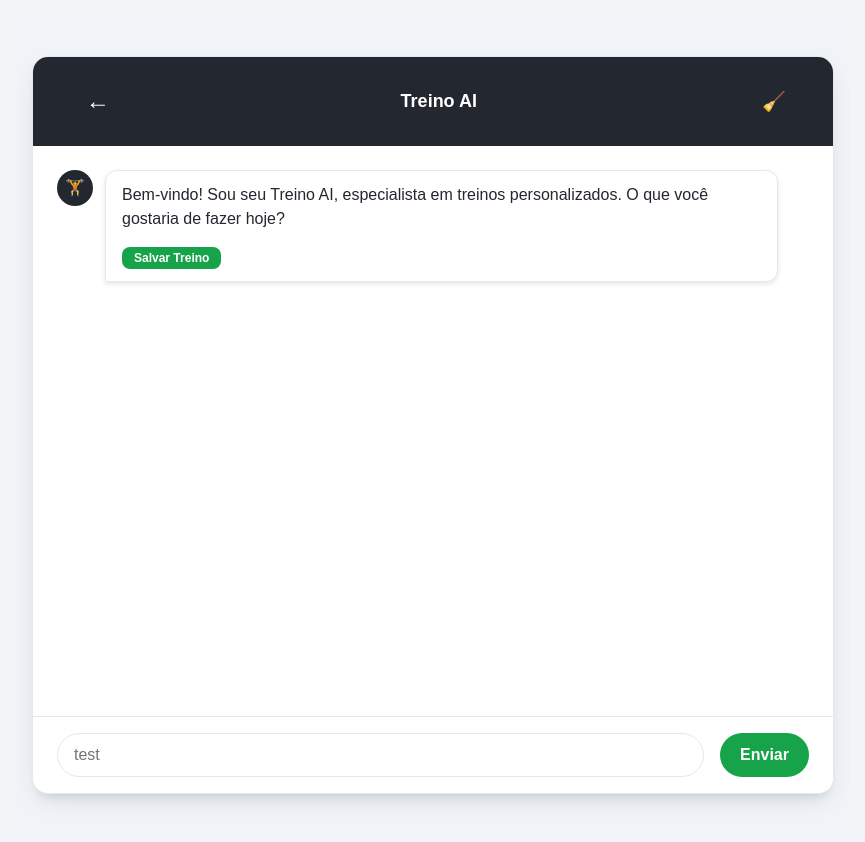
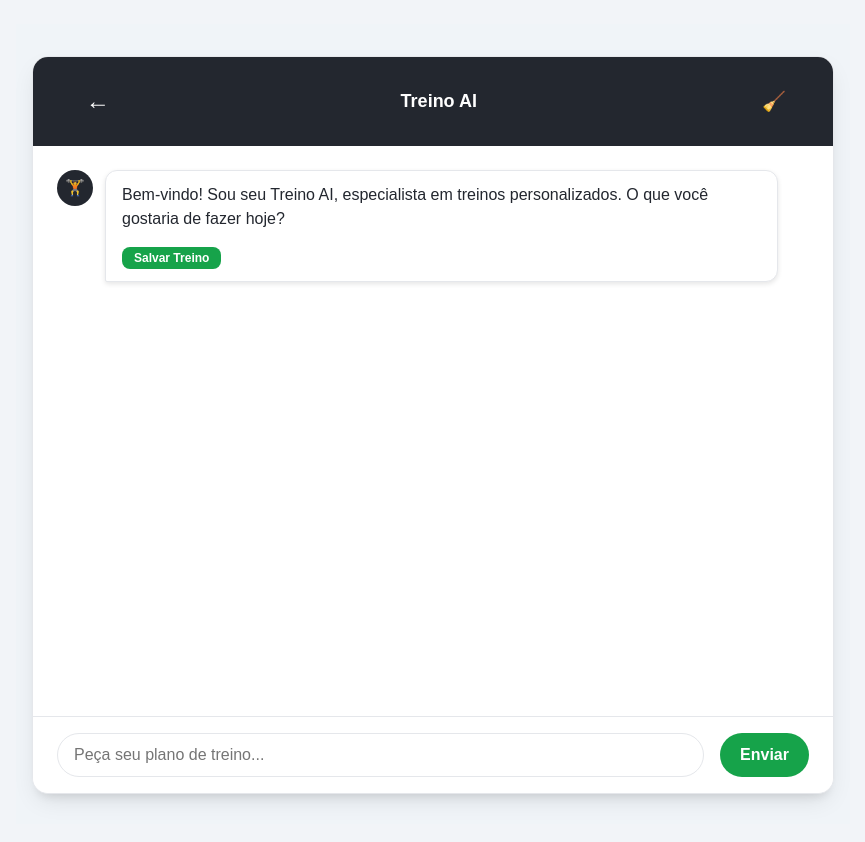
Before and after one commit to nicolasdoeringsantos/HADS_NicolasDoering_FitCoachAI, a React (Vite) app: page /chat in a window 1280 px wide. Shown: the top 842 px of the page, without its empty margins (207-1072 px from the left). Built offline with nearby package versions, Linux system fonts and the light colour scheme.

Commit message:
placeholder

```diff
--- a/src/pages/ChatPage.tsx
+++ b/src/pages/ChatPage.tsx
@@ -2,6 +2,6 @@ import  ChatComponent from './ChatComponent';
 
 export default function ChatPage() {
   return (
-    <ChatComponent chatType="treino" placeholder='test' title='Treino AI' initialMessage='Bem-vindo! Sou seu Treino AI, especialista em treinos personalizados. O que você gostaria de fazer hoje?' context="text"/>
+    <ChatComponent chatType="treino" placeholder='Peça seu plano de treino...' title='Treino AI' initialMessage='Bem-vindo! Sou seu Treino AI, especialista em treinos personalizados. O que você gostaria de fazer hoje?' context="text"/>
   );
 }
```
